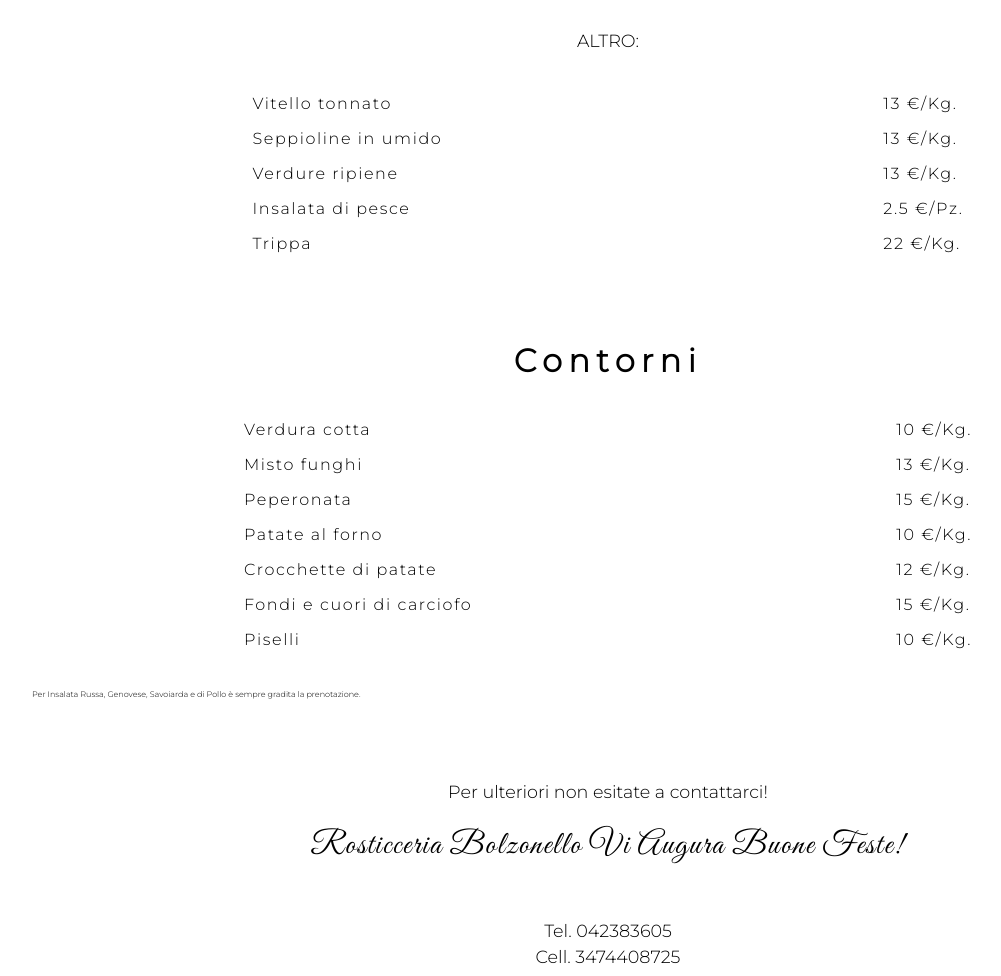
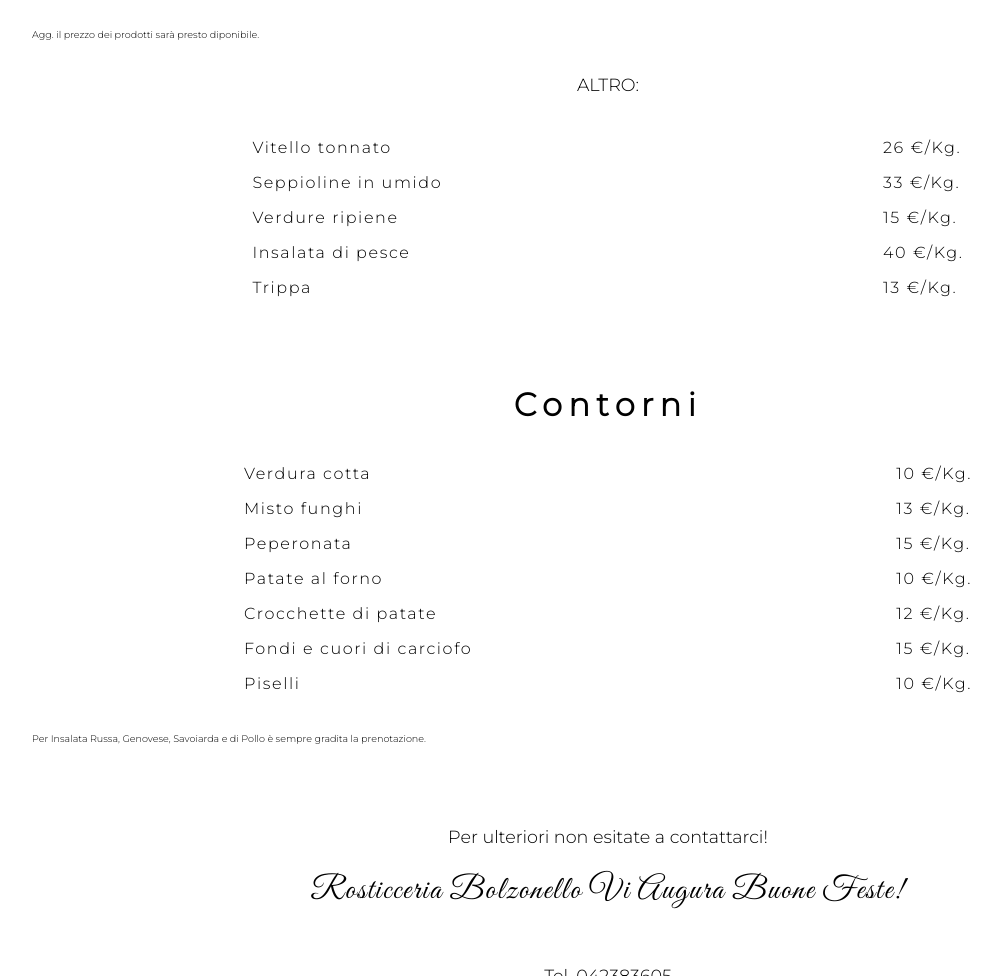
Before and after one commit to lucazanesco/lucazanesco.github.io, a plain HTML site: page index.html in a window 1280 px wide. Shown: the part 1511-2487 px from the top of the page, without its empty margins (32-1033 px from the left). Drawn offline with Linux system fonts and the light colour scheme.

Commit message:
cambio prezzo e agg

```diff
--- a/index.html
+++ b/index.html
@@ -81,9 +81,9 @@
                 </ul>
                 <ul>
                     <li>6.5 €/Pz.</li>
-                    <li>Agg</li>
-                    <li>Agg</li>
-                    <li>Agg</li>
+                    <li>Agg.</li>
+                    <li>Agg.</li>
+                    <li>Agg.</li>
                     <li>25 €/Kg.</li>
                     <li>20 €/Kg.</li>
                     <li>28 €/Kg.</li>
@@ -92,6 +92,7 @@
 
                 </ul>
             </div>
+            <p class="paragrafi_section_1 spacer_bottom">Agg. il prezzo dei prodotti sarà presto diponibile.</p>
             <p class="paragrafi_section spacer_bottom center upper">Altro:</p>
             <div id="secondi_altro" class="flex spacer_bottom">
                 <ul>
@@ -102,11 +103,11 @@
                     <li>Trippa</li>
                 </ul>
                 <ul>
+                    <li>26 €/Kg.</li>
+                    <li>33 €/Kg.</li>
+                    <li>15 €/Kg.</li>
+                    <li>40 €/Kg.</li>
                     <li>13 €/Kg.</li>
-                    <li>13 €/Kg.</li>
-                    <li>13 €/Kg.</li>
-                    <li>2.5 €/Pz.</li>
-                    <li>22 €/Kg.</li>
                 </ul>
             </div>
             <h3 class="titoli_2 strong spacer_top titoli_cibo spacer_bottom spacer_top">Contorni</h3>
--- a/style1.css
+++ b/style1.css
@@ -118,7 +118,7 @@ body {
 }
 
 .paragrafi_section_1 {
-    font-size: 0.5em;
+    font-size: 0.6em;
     text-align: left;
 }
 
```
